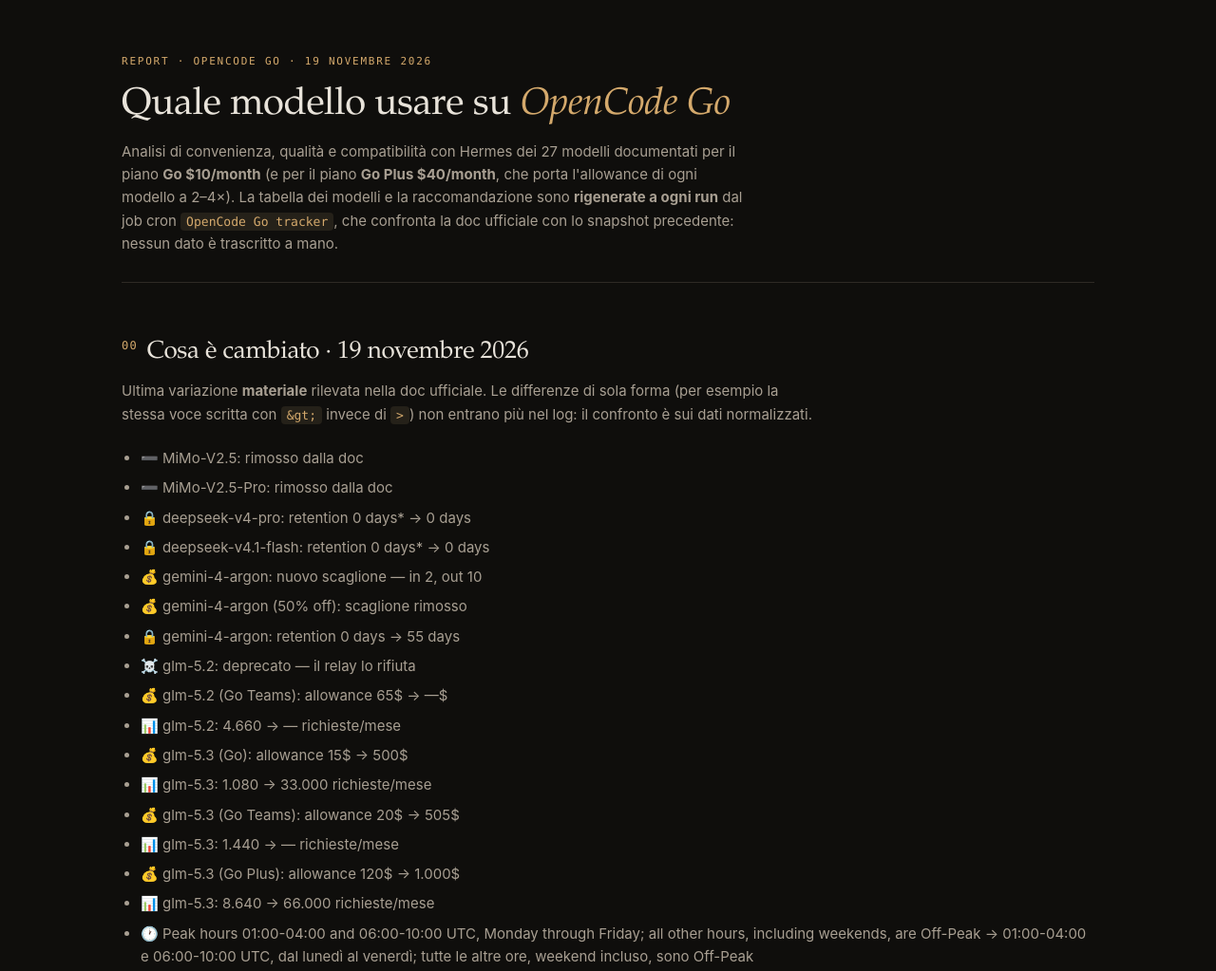
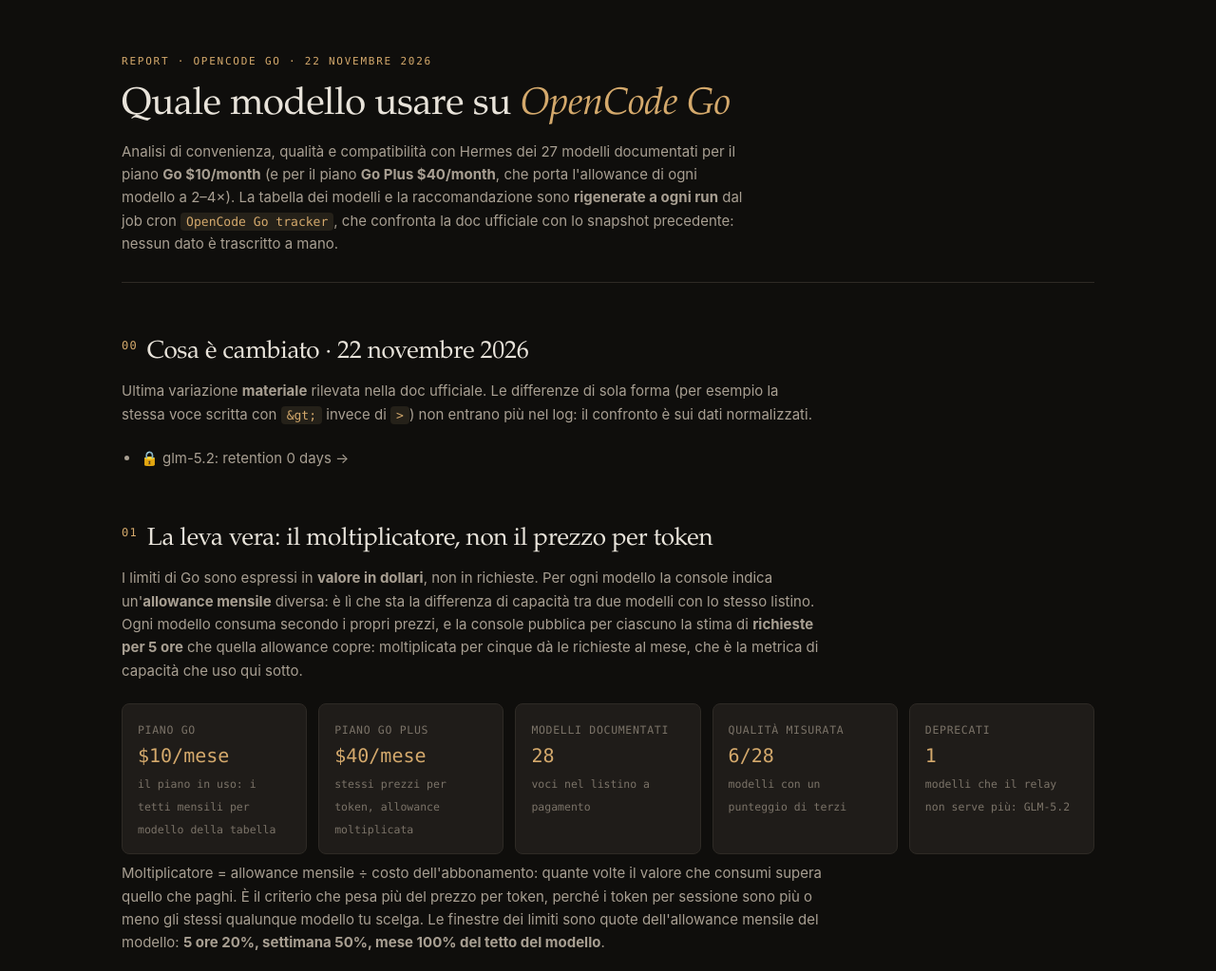
Before and after one commit to Lukather/opencode-go-report, a plain HTML site: page index.html in a window 1280 px wide. Shown: the top 1023 px of the page at 95% size. Drawn offline with Linux system fonts and the light colour scheme.

Commit message:
report: rigenerazione completa 2026-11-22

```diff
--- a/index.html
+++ b/index.html
@@ -3,7 +3,7 @@
 <head>
 <meta charset="utf-8">
 <meta name="viewport" content="width=device-width, initial-scale=1">
-<title>OpenCode Go — Guida alla scelta del modello · 21 novembre 2026</title>
+<title>OpenCode Go — Guida alla scelta del modello · 22 novembre 2026</title>
 <style>
   :root{
     --bg:#0f0e0c; --card:#181614; --card2:#1f1c19; --line:#2e2a25;
@@ -97,7 +97,7 @@
 <div class="wrap">
 
 <header>
-  <p class="kicker">Report · OpenCode Go · 19 novembre 2026</p>
+  <p class="kicker">Report · OpenCode Go · 22 novembre 2026</p>
   <h1>Quale modello usare su <em>OpenCode Go</em></h1>
   <p class="sub">Analisi di convenienza, qualità e compatibilità con Hermes dei 27 modelli documentati
   per il piano <b>Go $10/month</b> (e per il piano <b>Go Plus $40/month</b>, che porta l'allowance di ogni modello a 2–4×). La tabella dei modelli e la raccomandazione sono
@@ -107,9 +107,9 @@
 
 
 
-<h2><span class="n">00</span>Cosa è cambiato · 19 novembre 2026</h2>
+<h2><span class="n">00</span>Cosa è cambiato · 22 novembre 2026</h2>
 <p class="lede">Ultima variazione <b>materiale</b> rilevata nella doc ufficiale. Le differenze di sola forma (per esempio la stessa voce scritta con <code>&amp;gt;</code> invece di <code>&gt;</code>) non entrano più nel log: il confronto è sui dati normalizzati.</p>
-<ul><li>➖ MiMo-V2.5: rimosso dalla doc</li><li>➖ MiMo-V2.5-Pro: rimosso dalla doc</li><li>🔒 deepseek-v4-pro: retention 0 days* → 0 days</li><li>🔒 deepseek-v4.1-flash: retention 0 days* → 0 days</li><li>💰 gemini-4-argon: nuovo scaglione — in 2, out 10</li><li>💰 gemini-4-argon (50% off): scaglione rimosso</li><li>🔒 gemini-4-argon: retention 0 days → 55 days</li><li>☠️ glm-5.2: deprecato — il relay lo rifiuta</li><li>💰 glm-5.2 (Go Teams): allowance 65$ → —$</li><li>📊 glm-5.2: 4.660 → — richieste/mese</li><li>💰 glm-5.3 (Go): allowance 15$ → 500$</li><li>📊 glm-5.3: 1.080 → 33.000 richieste/mese</li><li>💰 glm-5.3 (Go Teams): allowance 20$ → 505$</li><li>📊 glm-5.3: 1.440 → — richieste/mese</li><li>💰 glm-5.3 (Go Plus): allowance 120$ → 1.000$</li><li>📊 glm-5.3: 8.640 → 66.000 richieste/mese</li><li>🕐 Peak hours 01:00-04:00 and 06:00-10:00 UTC, Monday through Friday; all other hours, including weekends, are Off-Peak → 01:00-04:00 e 06:00-10:00 UTC, dal lunedì al venerdì; tutte le altre ore, weekend incluso, sono Off-Peak</li><li>💳 Piano Go Teams: $20/member/month → $20/member/month, 2-member minimum — Every member gets their own limits, $5/month higher than Go on every model</li><li>🔌 Relay: − glm-5.2</li></ul>
+<ul><li>🔒 glm-5.2: retention 0 days → </li></ul>
 
 <h2><span class="n">01</span>La leva vera: il moltiplicatore, non il prezzo per token</h2>
 <p class="lede">I limiti di Go sono espressi in <b>valore in dollari</b>, non in richieste. Per ogni modello la console
@@ -131,7 +131,7 @@ meno gli stessi qualunque modello tu scelga. Le finestre dei limiti sono quote d
 
 <div class="note"><b>Listino identico, contratto diverso.</b> Rilevato automaticamente: la doc dichiara la stessa allowance solo dove OpenCode ha negoziato sconti di volume o capacità riservata. Fra due modelli con lo stesso prezzo, quello con l'allowance più alta dà più richieste a parità di spesa.<ul><li><b>GLM-5.3</b> e <b>GLM-5.2</b> hanno lo stesso listino (1,4/4,4 $/M) ma la prima vale <b>8,3×</b> l'allowance ($500 contro $60): 33.000 contro 3.960 richieste al mese.</li><li><b>DeepSeek V4.1 Flash 1017</b> e <b>MiniMax M3.1 Flash</b> hanno lo stesso listino (0,15/0,6 $/M) ma la prima vale <b>5×</b> l'allowance ($100 contro $20): 216.500 contro 19.400 richieste al mese.</li><li><b>Gemini 4 Argon</b> e <b>Kimi K3.1 Pro</b> hanno lo stesso listino (2/10 $/M) ma la prima vale <b>2×</b> l'allowance ($30 contro $15): 2.830 contro 735 richieste al mese.</li><li><b>Hy4</b> e <b>Hy4 preview</b> hanno lo stesso listino (0,83/2,5 $/M) ma la prima vale <b>2×</b> l'allowance ($60 contro $30): 13.550 contro 6.750 richieste al mese.</li></ul></div>
 <div class="note"><b>Gemelli di contratto.</b> Coppie con listino e allowance identici, differenziate solo dal modello: se una è misurata e l'altra no, la seconda è il candidato naturale da provare.<ul><li><b>Qwen3.8 Max</b> (67,7%) · <b>Grok 4.7</b> <span class="small">(qualità n/d)</span> — contratto identico ($15 di allowance, 2/6 $/M). Da testare: Grok 4.7 non ha ancora un punteggio misurato.</li><li><b>MiniMax-M3</b> (59%) · <b>LongCat-2.0</b> <span class="small">(qualità n/d)</span> — contratto identico ($60 di allowance, 0,3/1,2 $/M). Da testare: LongCat-2.0 non ha ancora un punteggio misurato.</li><li><b>GPT-6 Luna</b> <span class="small">(qualità n/d)</span> · <b>Claude Haiku 5.5</b> <span class="small">(qualità n/d)</span> — contratto identico ($15 di allowance, 0,1/0,5 $/M). Da testare: GPT-6 Luna, Claude Haiku 5.5 non ha ancora un punteggio misurato.</li><li><b>Muse Spark 1.2 Contributor</b> <span class="small">(qualità n/d)</span> · <b>Muse Spark 1.3 Contributor</b> <span class="small">(qualità n/d)</span> — contratto identico ($60 di allowance, 0,1/0,2 $/M). Da testare: Muse Spark 1.2 Contributor, Muse Spark 1.3 Contributor non ha ancora un punteggio misurato.</li></ul></div>
-<div class="note"><b>Promozioni in corso, con scadenza.</b> L'allowance mostrata in tabella è quella promozionale: alla scadenza il modello torna al valore base e la capacità può cambiare di colpo.<ul><li><b>Gemini 4 Argon</b> — The 50% discount applies <b>fino al 30 novembre 2026</b> (scade fra 9 giorni). Dopo torna al valore base: allowance attuale $30, 2.830 richieste/mese.</li><li><b>GLM-5.3</b> — Higher usage limits apply <b>fino al 22 novembre 2026</b> (scade fra 1 giorni). Dopo torna al valore base: allowance attuale $500, 33.000 richieste/mese.</li></ul></div>
+<div class="note"><b>Promozioni in corso, con scadenza.</b> L'allowance mostrata in tabella è quella promozionale: alla scadenza il modello torna al valore base e la capacità può cambiare di colpo.<ul><li><b>Gemini 4 Argon</b> — The 50% discount applies <b>fino al 30 novembre 2026</b> (scade fra 8 giorni). Dopo torna al valore base: allowance attuale $30, 2.830 richieste/mese.</li><li><b>GLM-5.3</b> — Higher usage limits apply <b>fino al 22 novembre 2026</b> (scaduta). Dopo torna al valore base: allowance attuale $500, 33.000 richieste/mese.</li></ul></div>
 
 <h3>Resto della lineup</h3>
 <div class="scroll">
@@ -184,7 +184,7 @@ a ogni run), più le verifiche fatte su questa installazione.</p>
 
 <h2><span class="n">06</span>Privacy, riepilogo per modello</h2>
 <p class="lede">Dati letti dalla tabella privacy della doc ufficiale a ogni run.</p>
-<div class="scroll"><table><thead><tr><th>Modelli</th><th>Training sui dati</th><th>Retention</th><th>Verdetto d'uso</th></tr></thead><tbody><tr><td>DeepSeek V4 Pro, DeepSeek V4.1 Flash 1017, GLM-5.2, GLM-5.3, GLM-5.3-Flash, Hy3, Hy4, Hy4 flash Free, Hy4 preview, Kimi K2.7 Code, Kimi K3, Kimi K3.1 Pro, LongCat 2.5 Free, LongCat-2.0, MiMo-V2.6-Flash, MiMo-V2.6-Pro, MiniMax M3.1 Flash, MiniMax-M3, Qwen3.7 Plus, Qwen3.8 Flash, Qwen3.8 Max, Qwen4 Max, Step 5 Preview</td><td>Not used</td><td><span class="tag">0 days</span></td><td>uso personale ok</td></tr><tr><td>Beam Free, Claude Haiku 5.5, GPT-5.6 Luna, GPT-6 Luna, Grok 4.7</td><td>Not used</td><td><span class="tag">30 days</span></td><td>uso personale ok, evita contenuti sensibili</td></tr><tr><td>Gemini 4 Argon</td><td>Not used</td><td><span class="tag">55 days</span></td><td>uso personale ok</td></tr><tr><td>Iceman Contributor Free, Muse Spark 1.2 Contributor, Muse Spark 1.3 Contributor</td><td>Yes — <b>addestra sui tuoi dati</b></td><td><span class="tag no">Not ZDR</span></td><td>da escludere</td></tr></tbody></table></div>
+<div class="scroll"><table><thead><tr><th>Modelli</th><th>Training sui dati</th><th>Retention</th><th>Verdetto d'uso</th></tr></thead><tbody><tr><td>GLM-5.2</td><td>Not used</td><td><span class="tag"></span></td><td>uso personale ok</td></tr><tr><td>DeepSeek V4 Pro, DeepSeek V4.1 Flash 1017, GLM-5.3, GLM-5.3-Flash, Hy3, Hy4, Hy4 flash Free, Hy4 preview, Kimi K2.7 Code, Kimi K3, Kimi K3.1 Pro, LongCat 2.5 Free, LongCat-2.0, MiMo-V2.6-Flash, MiMo-V2.6-Pro, MiniMax M3.1 Flash, MiniMax-M3, Qwen3.7 Plus, Qwen3.8 Flash, Qwen3.8 Max, Qwen4 Max, Step 5 Preview</td><td>Not used</td><td><span class="tag">0 days</span></td><td>uso personale ok</td></tr><tr><td>Beam Free, Claude Haiku 5.5, GPT-5.6 Luna, GPT-6 Luna, Grok 4.7</td><td>Not used</td><td><span class="tag">30 days</span></td><td>uso personale ok, evita contenuti sensibili</td></tr><tr><td>Gemini 4 Argon</td><td>Not used</td><td><span class="tag">55 days</span></td><td>uso personale ok</td></tr><tr><td>Iceman Contributor Free, Muse Spark 1.2 Contributor, Muse Spark 1.3 Contributor</td><td>Yes — <b>addestra sui tuoi dati</b></td><td><span class="tag no">Not ZDR</span></td><td>da escludere</td></tr></tbody></table></div>
 <div class="note"><b>Accordo ZDR DeepSeek.</b> La doc dichiara la validità fino al <b>30 novembre 2026</b>; l'accordo è rinnovato mensilmente, quindi la data va ricontrollata a ogni rinnovo. Il tracker la confronta a ogni run e la segnala nel log quando cambia.</div>
 
 
@@ -199,6 +199,7 @@ Fonti primarie: <code>opencode.ai/console/go</code> (allowance e lineup),
 <table>
 <thead><tr><th style="width:110px">Data</th><th>Cambiamenti rilevati</th></tr></thead>
 <tbody>
+<tr><td class="num">2026-11-22</td><td>🔒 glm-5.2: retention 0 days → </td></tr>
 <tr><td class="num">2026-11-19</td><td>➖ MiMo-V2.5: rimosso dalla doc · ➖ MiMo-V2.5-Pro: rimosso dalla doc · 🔒 deepseek-v4-pro: retention 0 days* → 0 days · 🔒 deepseek-v4.1-flash: retention 0 days* → 0 days · 💰 gemini-4-argon: nuovo scaglione — in 2, out 10 · 💰 gemini-4-argon (50% off): scaglione rimosso · 🔒 gemini-4-argon: retention 0 days → 55 days · ☠️ glm-5.2: deprecato — il relay lo rifiuta · 💰 glm-5.2 (Go Teams): allowance 65$ → —$ · 📊 glm-5.2: 4.660 → — richieste/mese · 💰 glm-5.3 (Go): allowance 15$ → 500$ · 📊 glm-5.3: 1.080 → 33.000 richieste/mese · 💰 glm-5.3 (Go Teams): allowance 20$ → 505$ · 📊 glm-5.3: 1.440 → — richieste/mese · 💰 glm-5.3 (Go Plus): allowance 120$ → 1.000$ · 📊 glm-5.3: 8.640 → 66.000 richieste/mese · 🕐 Peak hours 01:00-04:00 and 06:00-10:00 UTC, Monday through Friday; all other hours, including weekends, are Off-Peak → 01:00-04:00 e 06:00-10:00 UTC, dal lunedì al venerdì; tutte le altre ore, weekend incluso, sono Off-Peak · 💳 Piano Go Teams: $20/member/month → $20/member/month, 2-member minimum — Every member gets their own limits, $5/month higher than Go on every model · 🔌 Relay: − glm-5.2</td></tr>
 <tr><td class="num">2026-11-16</td><td>➕ Hy4 flash Free: nuovo nel listino — in 0, out 0, allowance illimitata*, — req/mese · ➕ Qwen4 Max: nuovo nel listino — in 1,5, out 4,5, allowance $15, 2.310 req/mese · 🔌 Relay: + hy4-flash-free, qwen4-max</td></tr>
 <tr><td class="num">2026-11-10</td><td>➕ LongCat 2.5 Free: nuovo nel listino — in 0, out 0, allowance illimitata*, — req/mese · ➖ Crouton Alpha Free: rimosso dalla doc · 🔌 Relay: + longcat-2.5-free · − crouton-alpha-free</td></tr>
@@ -238,7 +239,7 @@ Fonti primarie: <code>opencode.ai/console/go</code> (allowance e lineup),
 </div>
 
 <footer>
-Report aggiornato il <b>19 novembre 2026</b> da uno script Python: nessun testo è scritto a mano.<br>
+Report rigenerato il <b>22 novembre 2026</b> da uno script Python: nessun testo è scritto a mano.<br>
 · opencode.ai/console/go — lineup, allowance in $ per piano e stime richieste per 5 ore (fonte primaria, letta a ogni run)<br>· opencode.ai/inference/go/v1/models — prezzi per token, scaglioni di contesto, finestre peak, training e ZDR (fonte primaria)<br>· opencode.ai/docs/console/go — piani Go / Go Plus / Go Teams, client supportati, retention e scadenza ZDR (fonte primaria)<br>· models.dev (provider opencode-go) — contesto, data di rilascio, descrizione, stato di deprecazione<br>· opencode.ai/zen/go/v1/models — catalogo realmente servito dal relay (un modello assente da qui è deprecato)<br>· opencode.ai/zen/go/v1/usage — consumo della subscription (5 ore, settimanale, mensile)<br>· llm-stats / morphllm SWE-bench Pro — aggregato vendor e terzi, agosto 2026<br>· aicodingdaily — comparativa su harness OpenCode con 4 progetti reali, 3 settembre 2026<br><br>
 I benchmark di terze parti sono rilevati su harness diversi: non confrontabili al punto percentuale. Le stime di richieste al mese sono quelle pubblicate dalla doc ufficiale.
 </footer>
```
